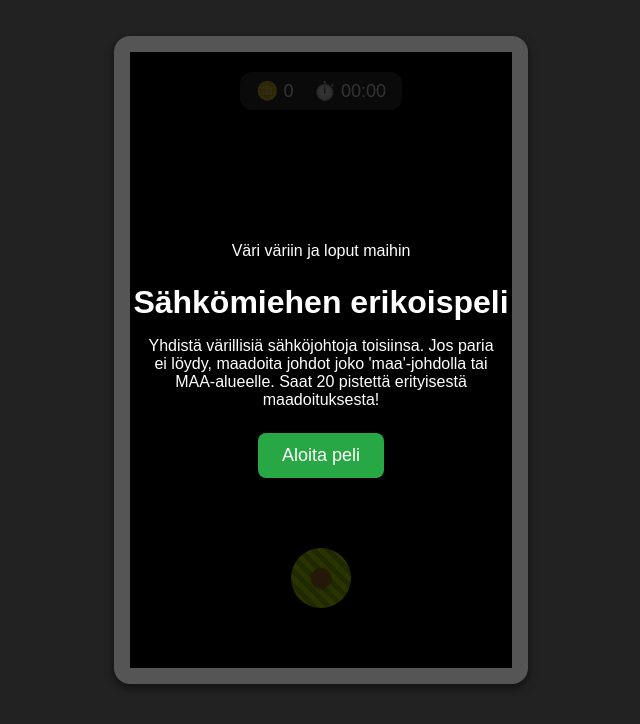
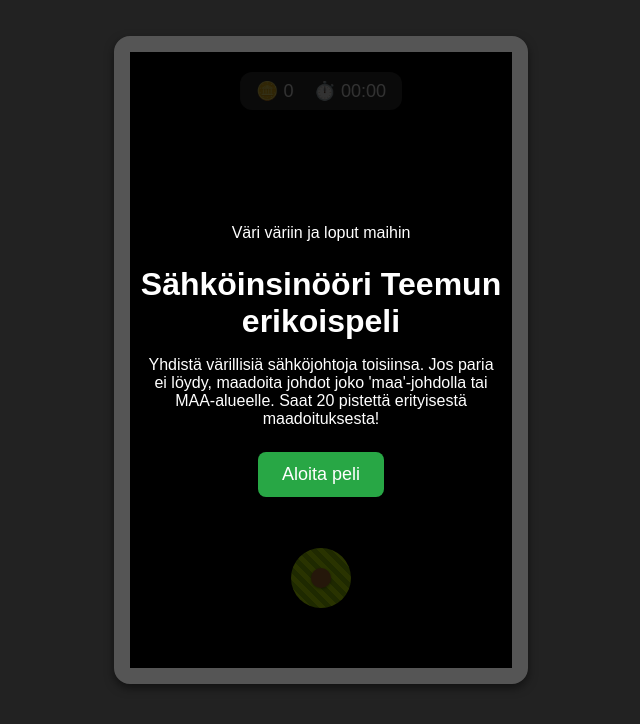
Before and after one commit to S-hk-ri/peli, a plain HTML site: page index.html in a window 1280 px wide. Shown: the whole page, without its empty margins (319-959 px from the left). Drawn offline with Linux system fonts and the light colour scheme.

Commit message:
Update index.html

```diff
--- a/index.html
+++ b/index.html
@@ -3,7 +3,7 @@
 <head>
   <meta charset="UTF-8">
   <meta name="viewport" content="width=device-width, initial-scale=1.0">
-  <title>Sähkömiehen erikoispeli</title>
+  <title>Sähköinsinöörin erikoispeli</title>
   <style>
     /* Yleiset asetukset */
     * { margin: 0; padding: 0; box-sizing: border-box; }
@@ -36,7 +36,7 @@
     <!-- Start Overlay -->
     <div id="startOverlay" class="overlay">
       <p>Väri väriin ja loput maihin</p>
-      <h1>Sähkömiehen erikoispeli</h1>
+      <h1>Sähköinsinööri Teemun erikoispeli</h1>
       <p>Yhdistä värillisiä sähköjohtoja toisiinsa. Jos paria ei löydy, maadoita johdot joko 'maa'-johdolla tai MAA-alueelle. Saat 20 pistettä erityisestä maadoituksesta!</p>
       <button id="startBtn">Aloita peli</button>
     </div>
```
